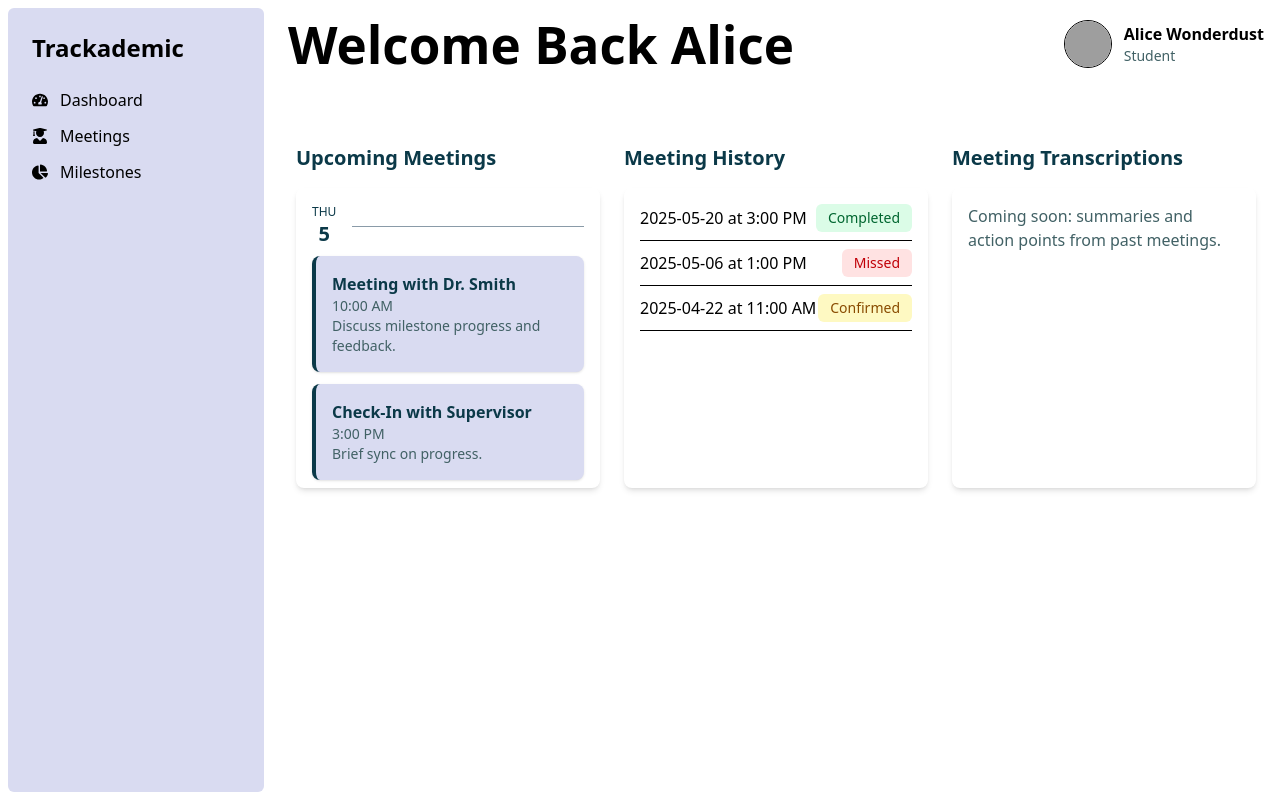
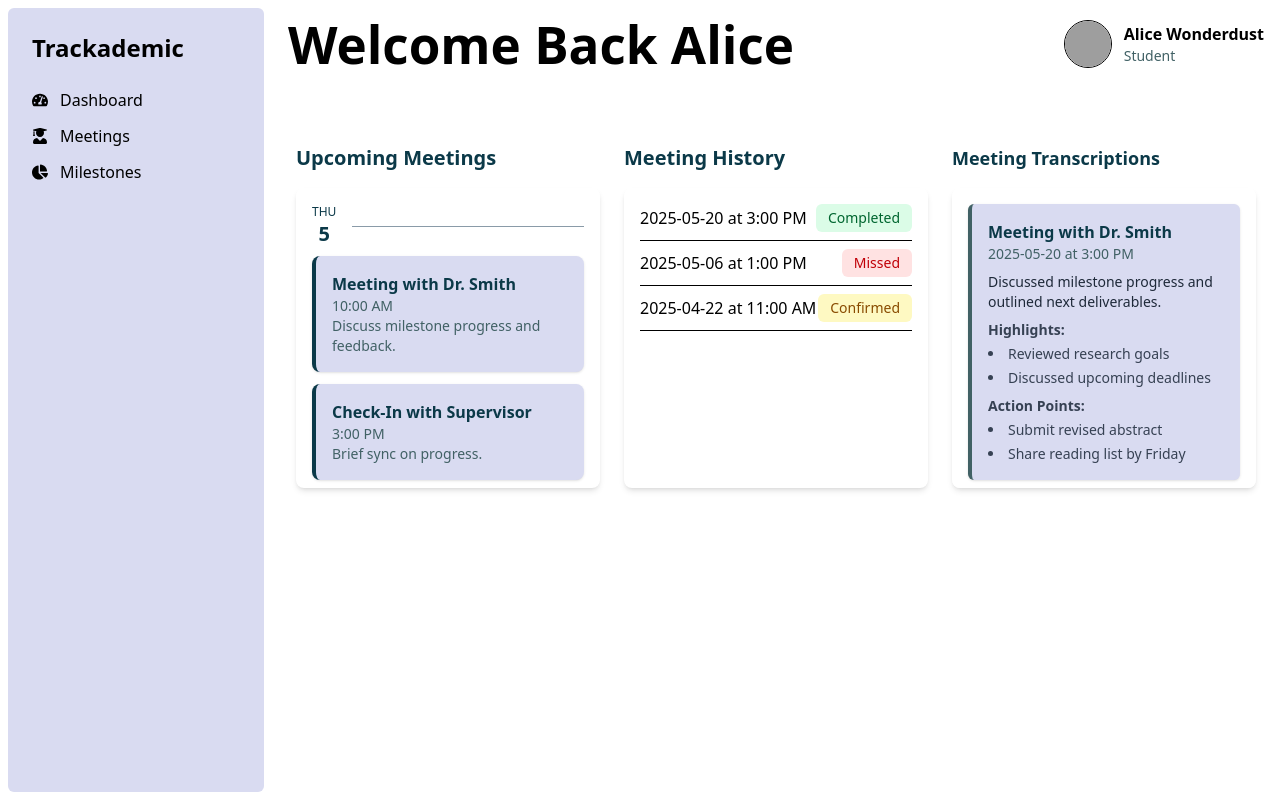
Before and after one commit to christopherjude/trackademic, a React (Vite) app in the folder frontend/: page /student/dashboard in a window 1280 px wide. Built offline with nearby package versions, Linux system fonts and the light colour scheme; grey boxes are pictures that could not be loaded.

Commit message:
UI Updates
- Impl Meeting transcription mocks

```diff
--- a/frontend/src/components/meetings/MeetingTranscriptionsCard.tsx
+++ b/frontend/src/components/meetings/MeetingTranscriptionsCard.tsx
@@ -1,33 +1,62 @@
 import React from "react";
 
-const groupedMeetings = {
-  '2025-06-05': [
+const dummyTranscriptions = [
   {
-      title: 'Dr. Smith',
-      time: '10:00 AM',
-      description: 'Start backend',
+    title: "Meeting with Dr. Smith",
+    time: "2025-05-20 at 3:00 PM",
+    summary: "Discussed milestone progress and outlined next deliverables.",
+    highlights: ["Reviewed research goals", "Discussed upcoming deadlines"],
+    actionItems: ["Submit revised abstract", "Share reading list by Friday"],
   },
   {
-      title: 'Prof. Dumbledore',
-      time: '3:00 PM',
-      description: 'UX Focus',
+    title: "Check-In with Supervisor",
+    time: "2025-05-06 at 1:00 PM",
+    summary: "Quick review of last week's tasks and blockers.",
+    highlights: ["Reviewed progress on literature review"],
+    actionItems: ["Finish Zotero tagging", "Draft intro paragraph"],
   },
-  ],
-  '2025-06-06': [
   {
-      title: 'Mr. Strange',
-      time: '1:00 PM',
-      description: 'Finalize report',
+    title: "Initial Planning Meeting",
+    time: "2025-04-22 at 11:00 AM",
+    summary: "Kickoff meeting to align expectations and tools.",
+    highlights: ["Set up shared Notion board", "Agreed on weekly check-ins"],
+    actionItems: ["Schedule recurring meetings", "Upload initial notes"],
   },
-  ],
-};
+];
 
 const MeetingTranscriptionsCard = () => {
   return (
-    <div className="flex-col">
-    <h3 className="text-xl font-semibold text-primary mb-4">Meeting Transcriptions</h3>
-    <div className="shadow-md text-black p-4 w-full h-full max-h-[300px] rounded-lg bg-surface">
-      <p className="text-secondary">Coming soon: summaries and action points from past meetings.</p>
+    <div className="flex-col w-full">
+      <h3 className="text-lg font-semibold text-primary mb-4">Meeting Transcriptions</h3>
+      <div className="bg-white p-4 rounded-lg shadow-md max-h-[300px] overflow-y-auto space-y-4">
+        {dummyTranscriptions.map((item, index) => (
+          <div
+            key={index}
+            className="bg-background-light p-4 rounded-md shadow-sm border-l-4 border-secondary"
+          >
+            <p className="text-base font-semibold text-primary">{item.title}</p>
+            <p className="text-sm text-secondary mb-2">{item.time}</p>
+            <p className="text-sm text-gray-800 mb-2">{item.summary}</p>
+
+            <div className="text-sm text-gray-700 mb-2">
+              <p className="font-semibold mb-1">Highlights:</p>
+              <ul className="list-disc list-inside space-y-1">
+                {item.highlights.map((point, i) => (
+                  <li key={i}>{point}</li>
+                ))}
+              </ul>
+            </div>
+
+            <div className="text-sm text-gray-700">
+              <p className="font-semibold mb-1">Action Points:</p>
+              <ul className="list-disc list-inside space-y-1">
+                {item.actionItems.map((point, i) => (
+                  <li key={i}>{point}</li>
+                ))}
+              </ul>
+            </div>
+          </div>
+        ))}
       </div>
     </div>
   );
```
Lines whose indentation alone changed are shown as unchanged.
